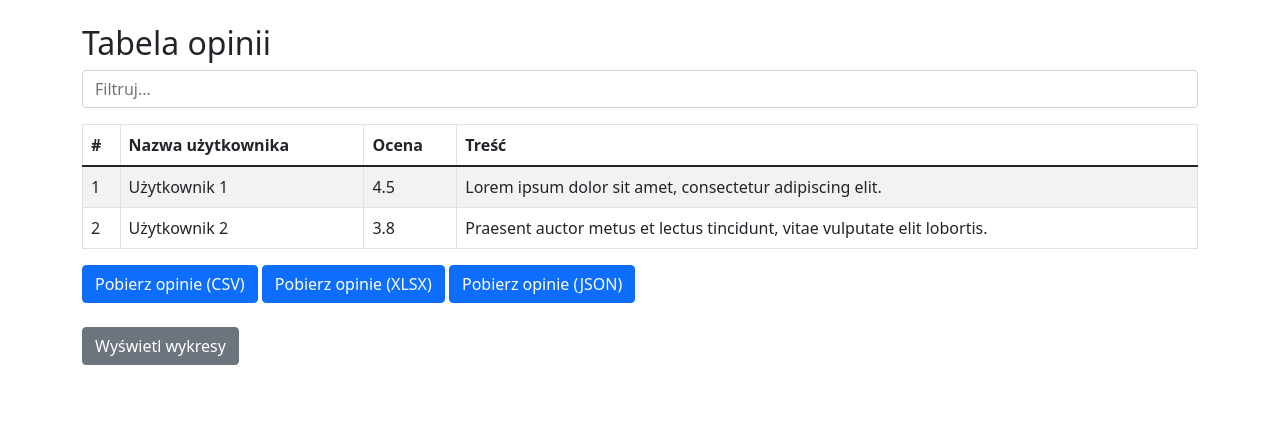
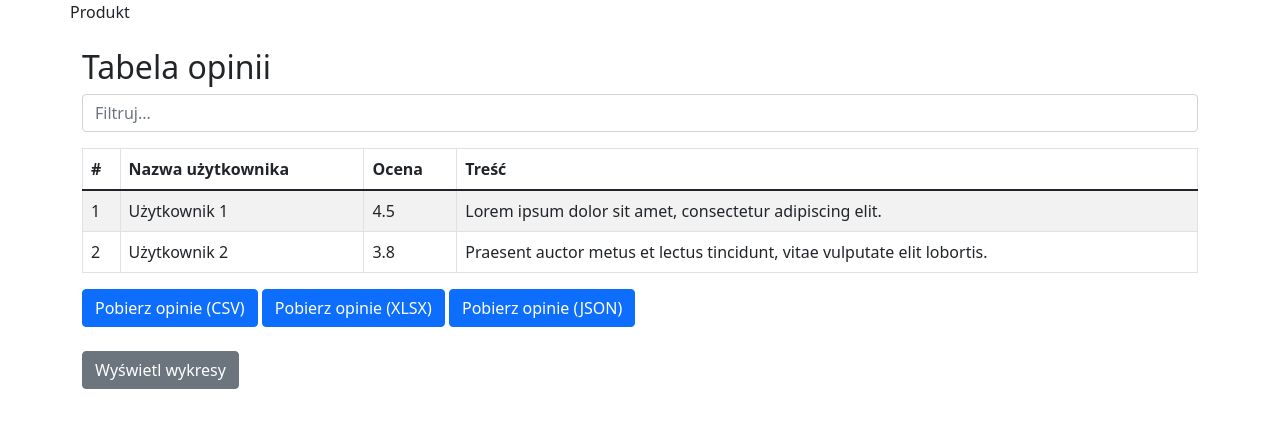
Before and after one commit to DominikGraczek/CeneoWebScraper, a Python web app: template app/templates/produkt.html in a window 1280 px wide. Shown: the part 56-484 px from the top of the page. Run offline with Jinja, Linux system fonts and the light colour scheme; the template is opened without the code that fills it, so the values that code supplies are empty.

Commit message:
DG 07.06

```diff
--- /dev/null
+++ b/app/templates/base.html
@@ -0,0 +1,55 @@
+<!DOCTYPE html>
+<html lang="pl">
+<head>
+  <meta charset="UTF-8">
+  <meta name="viewport" content="width=device-width, initial-scale=1.0">
+  <title>Moja strona</title>
+  <!-- Bootstrap CSS -->
+  <link rel="stylesheet" href="https://cdn.jsdelivr.net/npm/bootstrap@5.1.3/dist/css/bootstrap.min.css">
+</head>
+<body>
+
+  <nav class="navbar navbar-expand-lg navbar-dark bg-dark">
+    <div class="container">
+      <a class="navbar-brand" href="#">Moja Strona</a>
+      <button class="navbar-toggler" type="button" data-bs-toggle="collapse" data-bs-target="#navbarNav" aria-controls="navbarNav" aria-expanded="false" aria-label="Toggle navigation">
+        <span class="navbar-toggler-icon"></span>
+      </button>
+      <div class="collapse navbar-collapse" id="navbarNav">
+        <ul class="navbar-nav">
+          <li class="nav-item">
+            <a class="nav-link" href="/ekstrakcja-opini">Ekstrakcja opinii</a>
+          </li>
+          <li class="nav-item">
+            <a class="nav-link" href="/lista-produktow">Lista produktów</a>
+          </li>
+          <li class="nav-item">
+            <a class="nav-link" href="/home">Strona główna</a>
+          </li>
+          <li class="nav-item">
+            <a class="nav-link" href="/o-autorze">O autorze</a>
+          </li>
+        </ul>
+      </div>
+    </div>
+  </nav>
+<div class="container">
+    <div class="row text-center">
+        {% block title %}
+        {% endblock %}
+    </div>
+    <div class="row">
+        {% block content %}
+        {% endblock %}
+    </div>
+    <div class="row">
+        {% block script %}
+        {% endblock %}
+    </div>
+
+
+</div>
+  <!-- Bootstrap JS -->
+<script src="https://cdn.jsdelivr.net/npm/bootstrap@5.1.3/dist/js/bootstrap.bundle.min.js"></script>
+</body>
+</html>
--- a/app/templates/produkt.html
+++ b/app/templates/produkt.html
@@ -1,39 +1,7 @@
-<!DOCTYPE html>
-<html lang="pl">
-<head>
-  <meta charset="UTF-8">
-  <meta name="viewport" content="width=device-width, initial-scale=1.0">
-  <title>Moja strona</title>
-  <!-- Bootstrap CSS -->
-  <link rel="stylesheet" href="https://cdn.jsdelivr.net/npm/bootstrap@5.1.3/dist/css/bootstrap.min.css">
-</head>
-<body>
-
-  <nav class="navbar navbar-expand-lg navbar-dark bg-dark">
-    <div class="container">
-      <a class="navbar-brand" href="#">Moja Strona</a>
-      <button class="navbar-toggler" type="button" data-bs-toggle="collapse" data-bs-target="#navbarNav" aria-controls="navbarNav" aria-expanded="false" aria-label="Toggle navigation">
-        <span class="navbar-toggler-icon"></span>
-      </button>
-      <div class="collapse navbar-collapse" id="navbarNav">
-        <ul class="navbar-nav">
-          <li class="nav-item">
-            <a class="nav-link" href="/ekstrakcja-opini">Ekstrakcja opinii</a>
-          </li>
-          <li class="nav-item">
-            <a class="nav-link" href="/lista-produktow">Lista produktów</a>
-          </li>
-          <li class="nav-item">
-            <a class="nav-link" href="/home">Strona główna</a>
-          </li>
-          <li class="nav-item">
-            <a class="nav-link" href="/o-autorze">O autorze</a>
-          </li>
-        </ul>
-      </div>
-    </div>
-  </nav>
-  <div class="container mt-4">
+{% extends 'base.html' %}
+{% block title %}Produkt{% endblock %}
+{% block content %}
+ <div class="container mt-4">
     <h2>Tabela opinii</h2>
 
     <div class="mb-3">
@@ -76,8 +44,6 @@
     </div>
 
   </div>
-
-  <!-- Bootstrap JS -->
-  <script src="https://cdn.jsdelivr.net/npm/bootstrap@5.1.3/dist/js/bootstrap.bundle.min.js"></script>
-</body>
-</html>
+{% endblock %}
+{% block script %}
+{% endblock %}
```
Also changed, not shown: app/routes.py (+2 -5 lines), app/templates/ekstrakcja-opini.html (+4 -41 lines), app/templates/home.html (+4 -41 lines), app/templates/lista-produktow.html (+5 -42 lines).
